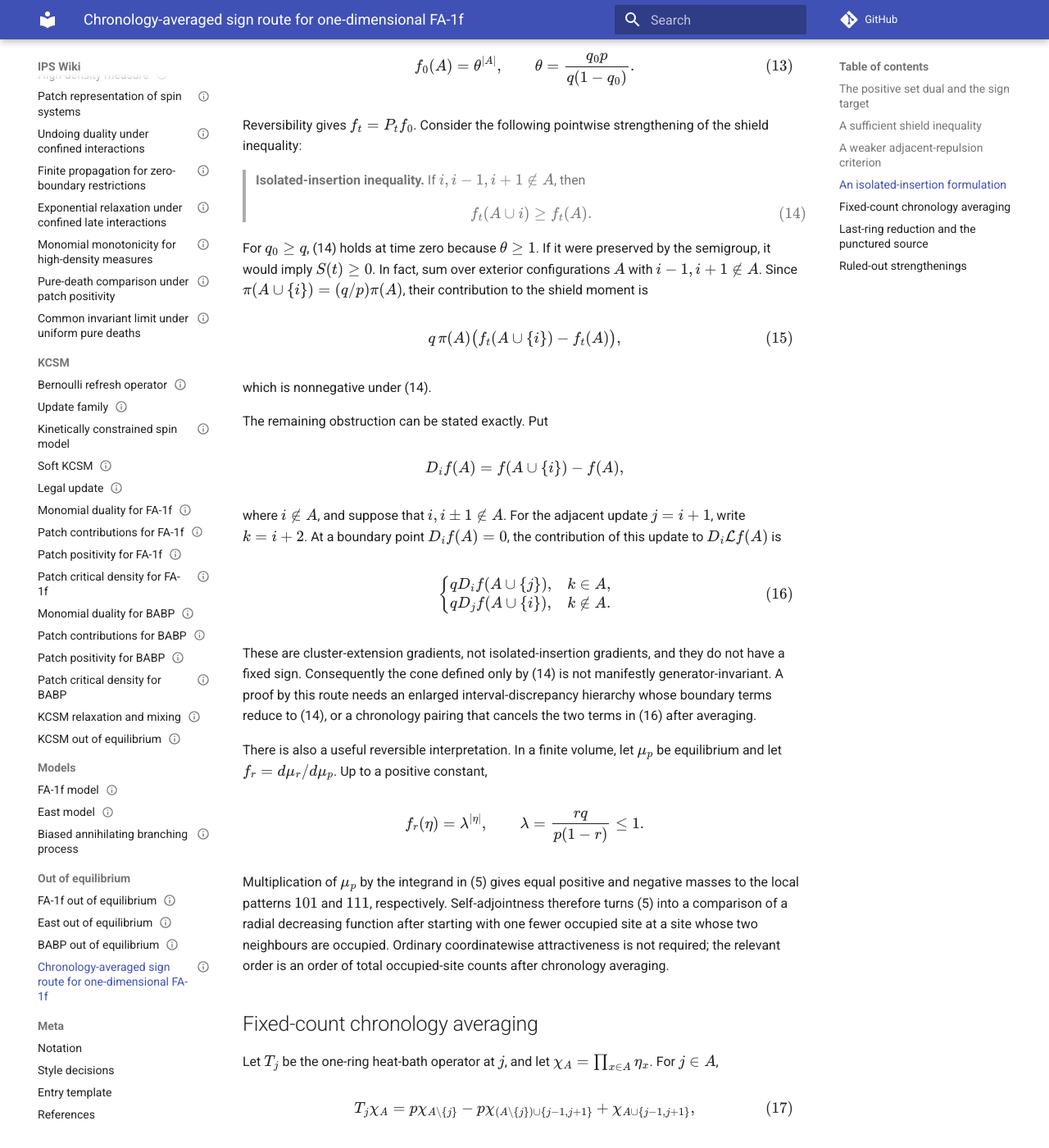
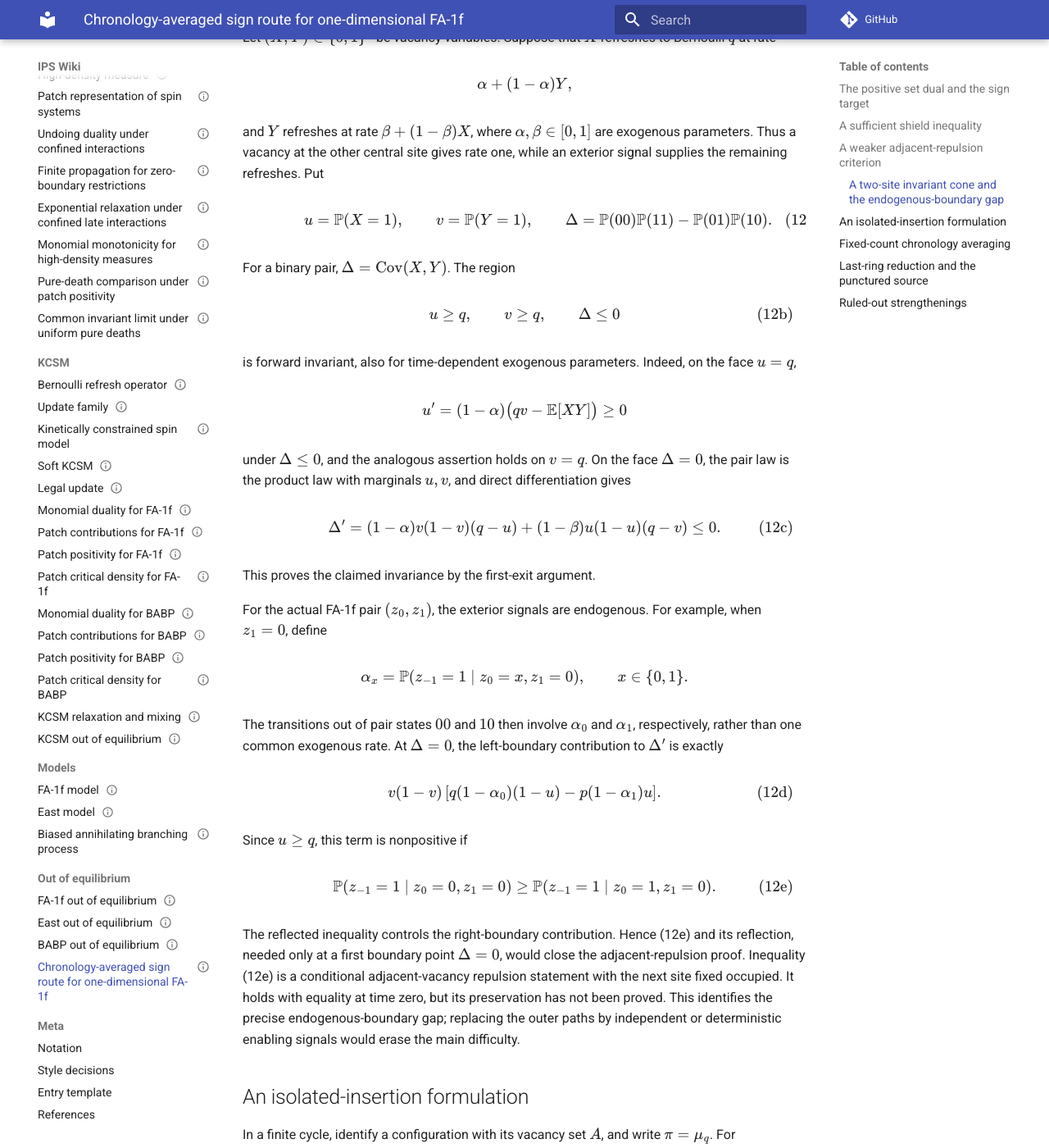
Before and after one commit to maciejgluchowski86-beep/ips-wiki, an MkDocs documentation site: the page built from docs/entries/chronology-averaged-sign-route-for-fa-1f.md, in a window 1280 px wide and 1400 px high, scrolled down 3766 px. Shown: the whole window at 82% size. Built offline with MkDocs 1.6.1 and Material for MkDocs 9.7.7, drawn with Linux system fonts in a browser that asks for light colours; comment, search, counter and statistics services are not loaded; some of the changed text lies outside the part shown.

Commit message:
Add two-site FA-1f repulsion cone

```diff
--- a/docs/entries/chronology-averaged-sign-route-for-fa-1f.md
+++ b/docs/entries/chronology-averaged-sign-route-for-fa-1f.md
@@ -229,6 +229,113 @@ b=\lambda q^2,
 $$
 
 Every nontrivial mixture therefore has strictly positive adjacent covariance.
+
+### A two-site invariant cone and the endogenous-boundary gap
+
+The adjacent-repulsion criterion has a useful two-site comparison behind it.
+This comparison is exact, but its hypothesis is not automatically available
+for the FA-1f marginal.
+
+Let \((X,Y)\in\{0,1\}^2\) be vacancy variables. Suppose that \(X\) refreshes
+to Bernoulli-\(q\) at rate
+
+$$
+\alpha+(1-\alpha)Y,
+$$
+
+and \(Y\) refreshes at rate \(\beta+(1-\beta)X\), where
+\(\alpha,\beta\in[0,1]\) are exogenous parameters. Thus a vacancy at the
+other central site gives rate one, while an exterior signal supplies the
+remaining refreshes. Put
+
+$$
+u=\mathbb P(X=1),
+\qquad
+v=\mathbb P(Y=1),
+\qquad
+\Delta
+=
+\mathbb P(00)\mathbb P(11)-\mathbb P(01)\mathbb P(10).
+\tag{12a}
+$$
+
+For a binary pair, \(\Delta=\operatorname{Cov}(X,Y)\). The region
+
+$$
+u\geq q,
+\qquad
+v\geq q,
+\qquad
+\Delta\leq0
+\tag{12b}
+$$
+
+is forward invariant, also for time-dependent exogenous parameters. Indeed,
+on the face \(u=q\),
+
+$$
+u'
+=(1-\alpha)\bigl(qv-\mathbb E[XY]\bigr)
+\geq0
+$$
+
+under \(\Delta\leq0\), and the analogous assertion holds on \(v=q\). On the
+face \(\Delta=0\), the pair law is the product law with marginals \(u,v\),
+and direct differentiation gives
+
+$$
+\Delta'
+=
+(1-\alpha)v(1-v)(q-u)
++
+(1-\beta)u(1-u)(q-v)
+\leq0.
+\tag{12c}
+$$
+
+This proves the claimed invariance by the first-exit argument.
+
+For the actual FA-1f pair \((z_0,z_1)\), the exterior signals are endogenous.
+For example, when \(z_1=0\), define
+
+$$
+\alpha_x
+=
+\mathbb P(z_{-1}=1\mid z_0=x,z_1=0),
+\qquad x\in\{0,1\}.
+$$
+
+The transitions out of pair states \(00\) and \(10\) then involve
+\(\alpha_0\) and \(\alpha_1\), respectively, rather than one common
+exogenous rate. At \(\Delta=0\), the left-boundary contribution to
+\(\Delta'\) is exactly
+
+$$
+v(1-v)
+\left[
+q(1-\alpha_0)(1-u)
+-p(1-\alpha_1)u
+\right].
+\tag{12d}
+$$
+
+Since \(u\geq q\), this term is nonpositive if
+
+$$
+\mathbb P(z_{-1}=1\mid z_0=0,z_1=0)
+\geq
+\mathbb P(z_{-1}=1\mid z_0=1,z_1=0).
+\tag{12e}
+$$
+
+The reflected inequality controls the right-boundary contribution. Hence
+(12e) and its reflection, needed only at a first boundary point
+\(\Delta=0\), would close the adjacent-repulsion proof. Inequality (12e) is a
+conditional adjacent-vacancy repulsion statement with the next site fixed
+occupied. It holds with equality at time zero, but its preservation has not
+been proved. This identifies the precise endogenous-boundary gap; replacing
+the outer paths by independent or deterministic enabling signals would erase
+the main difficulty.
 
 ## An isolated-insertion formulation
 
```
